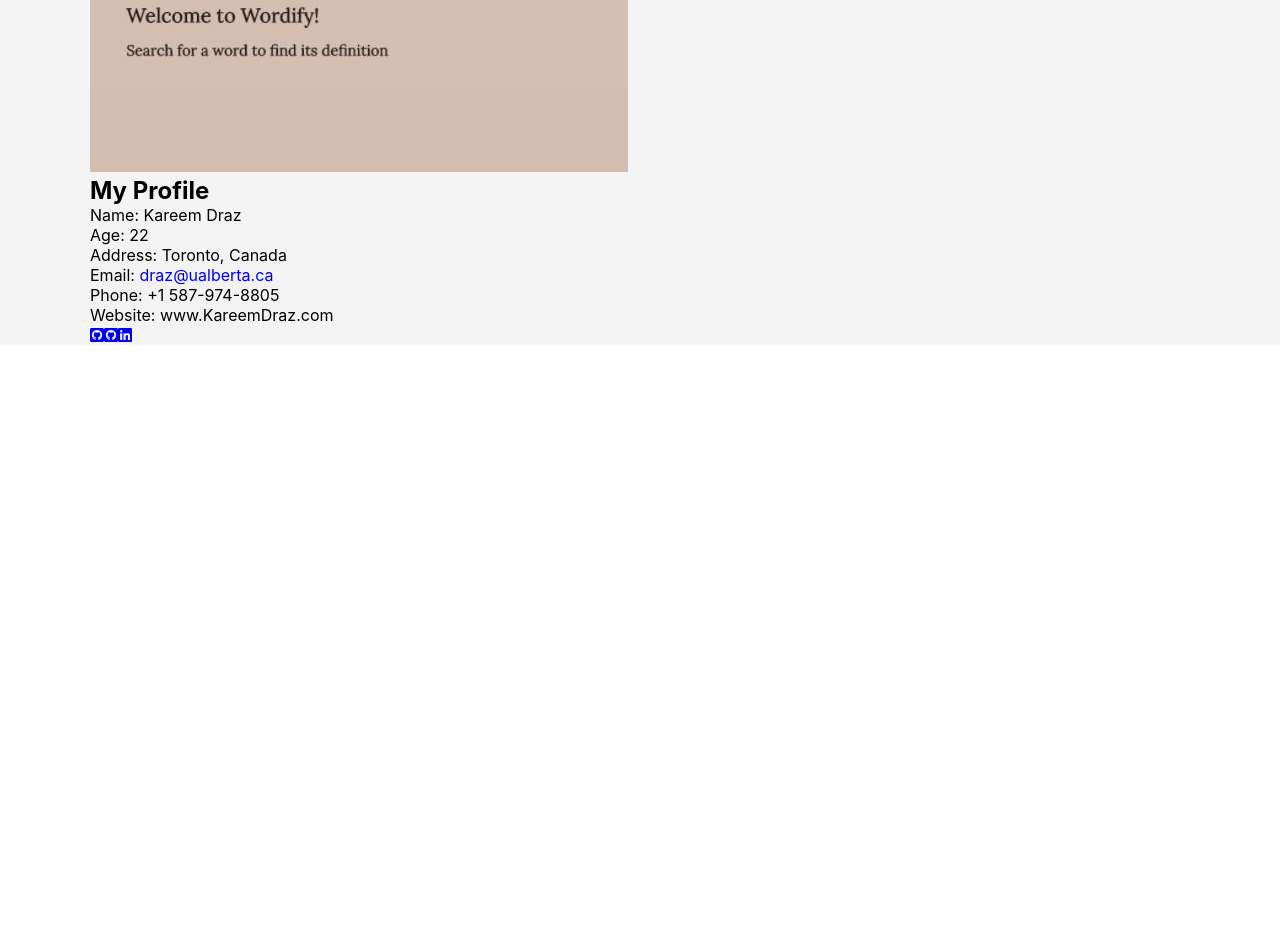
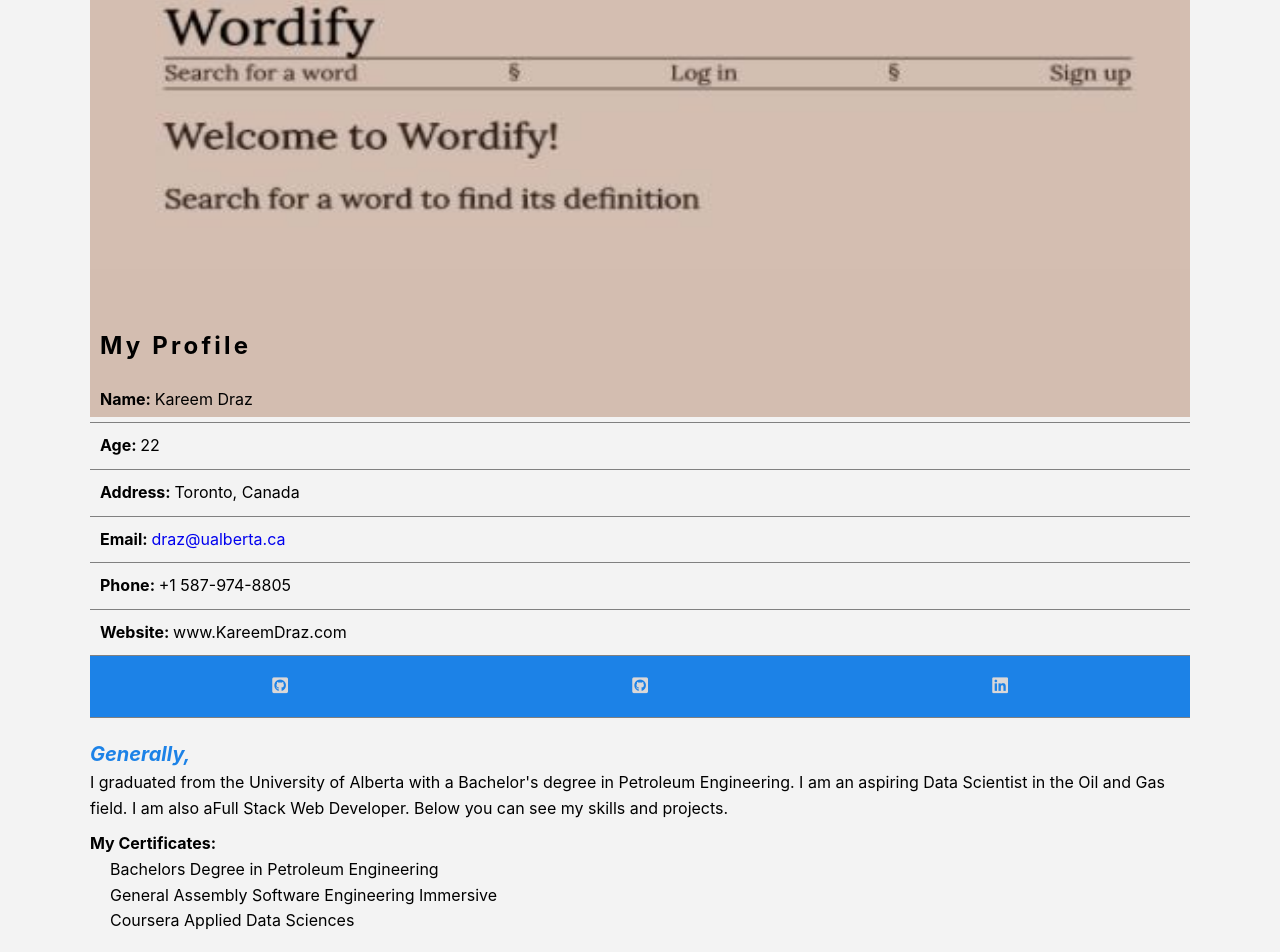
Before and after one commit to KareemD123/my-react-portfolio, a React (Create React App) app: page / in a window 1280 px wide. Shown: the part 894-1846 px from the top of the page. Before the commit the page ends 1239 px from the top, so only its background shows below. Built offline with nearby package versions, Linux system fonts and the light colour scheme.

Commit message:
more details in the about section

```diff
--- a/src/App.css
+++ b/src/App.css
@@ -266,3 +266,139 @@
 }
 
 /* end of header */
+
+
+/* about */
+
+.about{
+  padding: 50px 50px;
+  line-height: 1.6;
+
+}
+
+.about-logo{
+  width:100%;
+  margin-bottom: 20px;
+}
+
+.about-logo img{
+  width:100%;
+  height: 420px;
+}
+
+.about-texts span{
+  font-weight: bold;
+}
+
+.about-texts div{
+ border-bottom: 1px solid grey;
+ padding: 10px;
+
+}
+
+.about-texts, .about-media{
+  border-bottom: 0px solid grey;
+
+}
+
+.about-media{
+  display:flex;
+  justify-content: space-evenly;
+  background: rgb(28,130,231);
+
+}
+
+.profile h2{
+  letter-spacing: 0.2rem;
+
+}
+
+.about-media a{
+  flex-grow: 1;
+  text-align: center;
+  margin: 0 20px;
+  font-size: 18px;
+  color: rgb(218,216,216);
+  padding: 5px 10px;
+  border: 1px solid transparent;
+  transition:  all 0.5s ease-in-out;
+
+}
+
+.about-media a:hover{
+  color: rgb(197,194,194);
+  background: rgb(10,78,146);
+  color:#fff;
+  border: 1px solid #fff;
+}
+
+.generally{
+  margin-top: 20px;
+
+}
+
+.generally span{
+  text-transform: capitalize;
+  font-style: italic;
+  font-size: 20px;
+  color: rgb(28,130,231);
+  font-weight:bold;
+
+}
+
+.certificates{
+  margin-top: 10px;
+
+}
+
+.certificates p{
+  padding-left: 20px;
+
+}
+
+
+/*responsive */
+
+@media screen and (min-weidth: 664px){
+  .about-center{
+    display:flex;
+    justify-content:center;
+
+  }
+
+  .header img{
+    height: 75vh;
+  }
+
+  .about-logo{
+    align-self: center;
+    flex: 0 0 35%;
+    margin-bottom:0;
+    margin:5px;
+    height:300px;
+    box-shadow: 0 0 5px 1px grey;
+    padding: 5px;
+
+  }
+
+  .about-logo img{
+    height: 300px;
+    display: block;
+  }
+
+  .about-texts{
+    flex-grow: 1;
+    margin: 0 10px;
+  }
+
+}
+
+
+@media screen and (min-width:886px){
+  .about-logo{
+    align-self:center;
+    flex: 0 0 300px;
+    margin-bottom: 0 10px;
+    height: 300px;
+  }
+}
--- a/src/components/About.js
+++ b/src/components/About.js
@@ -16,6 +16,7 @@
                 <div className="about-logo">
                   <img src={AboutLogo} alt="logo"/>
                 </div>
+
                 <div className="about-texts">
                   <div className="profile">
                     <h2>My Profile</h2>
@@ -40,15 +41,28 @@
                     <p><span>Website: </span>www.KareemDraz.com</p>
                   </div>
                   <div className="about-media">
-                    <a href="www.google.ca" target="_blank" rel="noopener noreferrer"><i className="fab fa-github-square"></i></a>
+                    <a href="www.google.ca" target="_blank" rel="noopener noreeferrer"><i className="fab fa-github-square"></i></a>
 
-                    <a href="www.google.ca" target="_blank" rel="noopener noreferrer"><i className="fab fa-github-square"></i></a>
+                    <a href="www.google.ca" target="_blank" rel="noopener noreeferrer"><i className="fab fa-github-square"></i></a>
 
-                    <a href="www.google.ca" target="_blank" rel="noopener noreferrer"><i className="fab fa-linkedin"></i></a>
+                    <a href="www.google.ca" target="_blank" rel="noopener noreeferrer"><i className="fab fa-linkedin"></i></a>
                   </div>
 
                 </div>
               </div>
+
+            <div className="generally">
+              <span>
+                Generally,
+              </span><p>I graduated from the University of Alberta with a Bachelor's degree in Petroleum Engineering. I am an aspiring Data Scientist in the Oil and Gas field. I am also aFull Stack Web Developer. Below you can see my skills and projects.</p>
+              <div className="certificates">
+                <h4>My Certificates: </h4>
+                <p>Bachelors Degree in Petroleum Engineering</p>
+                <p>General Assembly Software Engineering Immersive</p>
+                <p>Coursera Applied Data Sciences</p>
+              </div>
+            </div>
+
             </div>
           </section>
         )
```
Also changed, not shown: 1 other file (tests, documents, lock files or other folders).
